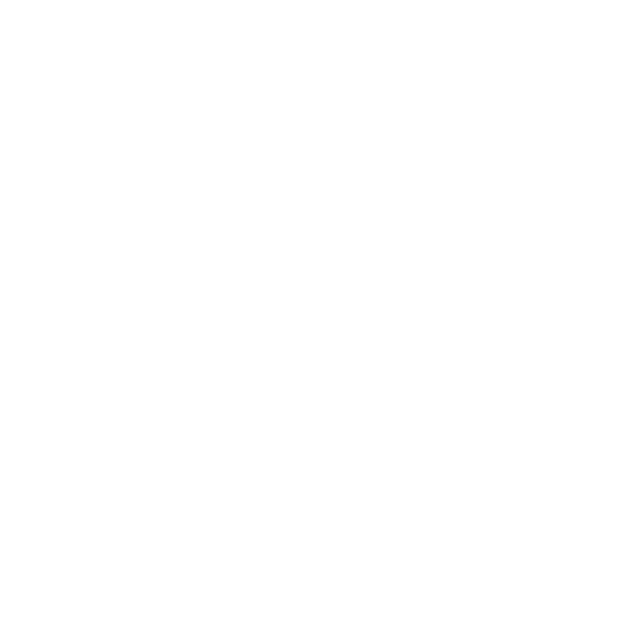
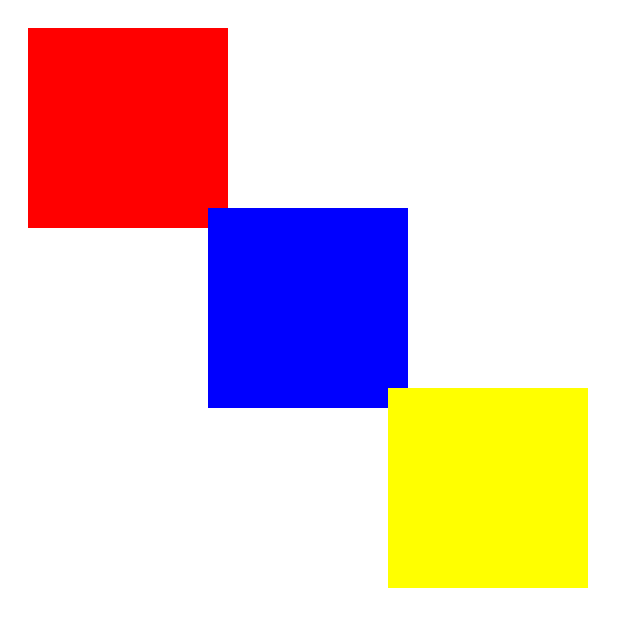
Before and after one commit to kohoki/CSS-Training, a plain HTML site: page 2round/index.html in a window 1280 px wide. Shown: the whole page, without its empty margins (0-640 px from the left). Drawn offline with Linux system fonts and the light colour scheme.

Commit message:
finish positioning

```diff
--- a/2round/index.html
+++ b/2round/index.html
@@ -7,5 +7,9 @@
     <link rel="stylesheet" href="/2round/style.css" />
     <title>Relative Positioning</title>
   </head>
-  <body></body>
+  <body>
+    <div class="red"></div>
+    <div class="blue"></div>
+    <div class="yellow"></div>
+  </body>
 </html>
--- a/2round/style.css
+++ b/2round/style.css
@@ -0,0 +1,23 @@
+div {
+  height: 200px;
+  width: 200px;
+}
+.red {
+  background-color: red;
+  position: relative;
+  top: 20px;
+  left: 20px;
+}
+.blue {
+  background-color: blue;
+  position: relative;
+  left: 200px;
+  z-index: 1;
+}
+.yellow {
+  background-color: yellow;
+  position: relative;
+  left: 380px;
+  bottom: 20px;
+  z-index: 1;
+}
```
Also changed, not shown: 2round/2round.png (added).
